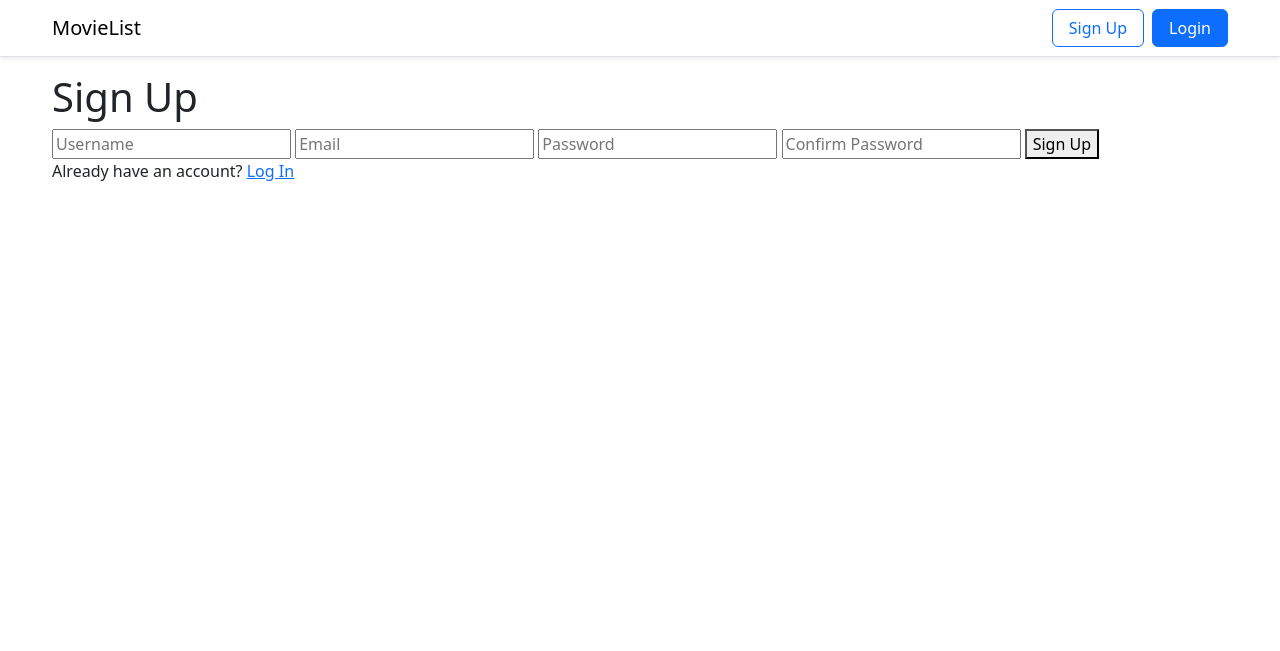
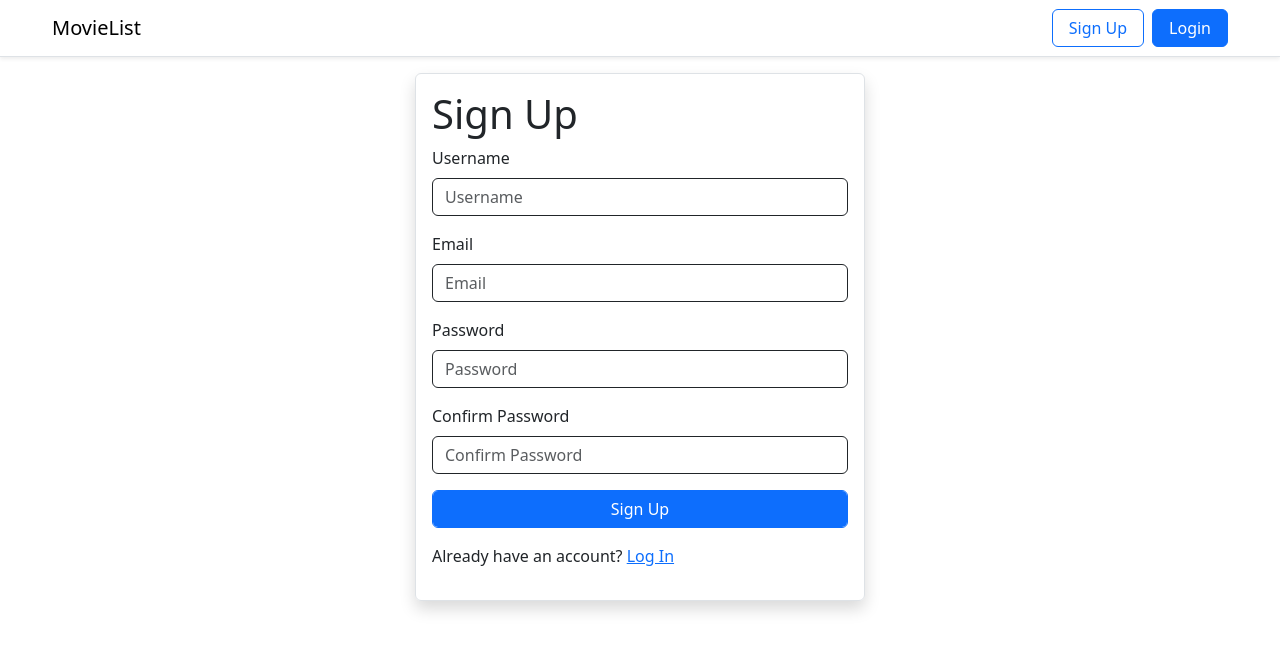
Before and after one commit to dillondipetrillo/movie-list, a Flask app: page /signup in a window 1280 px wide. Shown: the top 651 px of the page. Run offline with Flask 3, Linux system fonts and the light colour scheme; some libraries are stand-ins or nearby versions.

Commit message:
add styling for login and signup page

```diff
--- a/helpers.py
+++ b/helpers.py
@@ -104,7 +104,7 @@ def verify_sign_up_data(data):
     # Verify password
     password = data["password"]
     if not PASSWORD_PATTERN.match(password) or not password:
-        return "Password is must contain at least one uppercase letter, digit, and special character(@$!%*?&)."
+        return "Password must be at least 7 characters and contain at least one uppercase letter, digit, and special character(@$!%*?&)."
 
     # Verify password confirmation
     confirm_password = data["confirm_password"]
--- a/static/styles.css
+++ b/static/styles.css
@@ -62,6 +62,10 @@ a.search-result:hover {
     position: relative;
 }
 
+.enter-form {
+  max-width: 450px;
+}
+
 /* For medium screen (tablet) styles */
 @media (max-width: 768px) {
   .sticky-search {
--- a/templates/signup.html
+++ b/templates/signup.html
@@ -5,16 +5,32 @@
 {% endblock %}
 
 {% block main %}
+    <section class="enter-form border rounded p-3 mx-auto shadow">
         <h1>Sign Up</h1>
         <form action="/signup" method="post">
-        <input type="text" name="username" placeholder="Username" required>
-        <input type="email" name="email" placeholder="Email" required>
-        <input type="password" name="password" placeholder="Password" required>
-        <input type="password" name="password-confirm" placeholder="Confirm Password" required>
-        <button type="submit">Sign Up</button>
+            <div class="form-group mb-3">
+                <label class="form-label" for="username">Username</label>
+                <input class="form-control border-dark" id="username" type="text" name="username" placeholder="Username" required>
+            </div>
+            <div class="form-group mb-3">
+                <label class="form-label" for="email">Email</label>
+                <input class="form-control border-dark" id="email" type="email" name="email" placeholder="Email" required>
+            </div>
+            <div class="form-group mb-3">
+                <label class="form-label" for="password">Password</label>
+                <input class="form-control border-dark" id="password" type="password" name="password" placeholder="Password" required>
+            </div>
+            <div class="form-group mb-3">
+                <label class="form-label" for="password-confirm">Confirm Password</label>
+                <input class="form-control border-dark" id="password-confirm" type="password" name="password-confirm" placeholder="Confirm Password" required>
+            </div>
+            <div class="form-group mb-3">
+                <button type="submit" class="form-control btn btn-primary">Sign Up</button>
+            </div>
         </form>
         <p>Already have an account? <a href="login">Log In</a></p>
         {% if error %}
-        <p>{{ error }}</p>
+            <p class="text-danger">{{ error }}</p>
         {% endif %}
+    </section>
 {% endblock %}
```
Also changed, not shown: templates/login.html (+14 -4 lines). Lines whose indentation alone changed are shown as unchanged.
